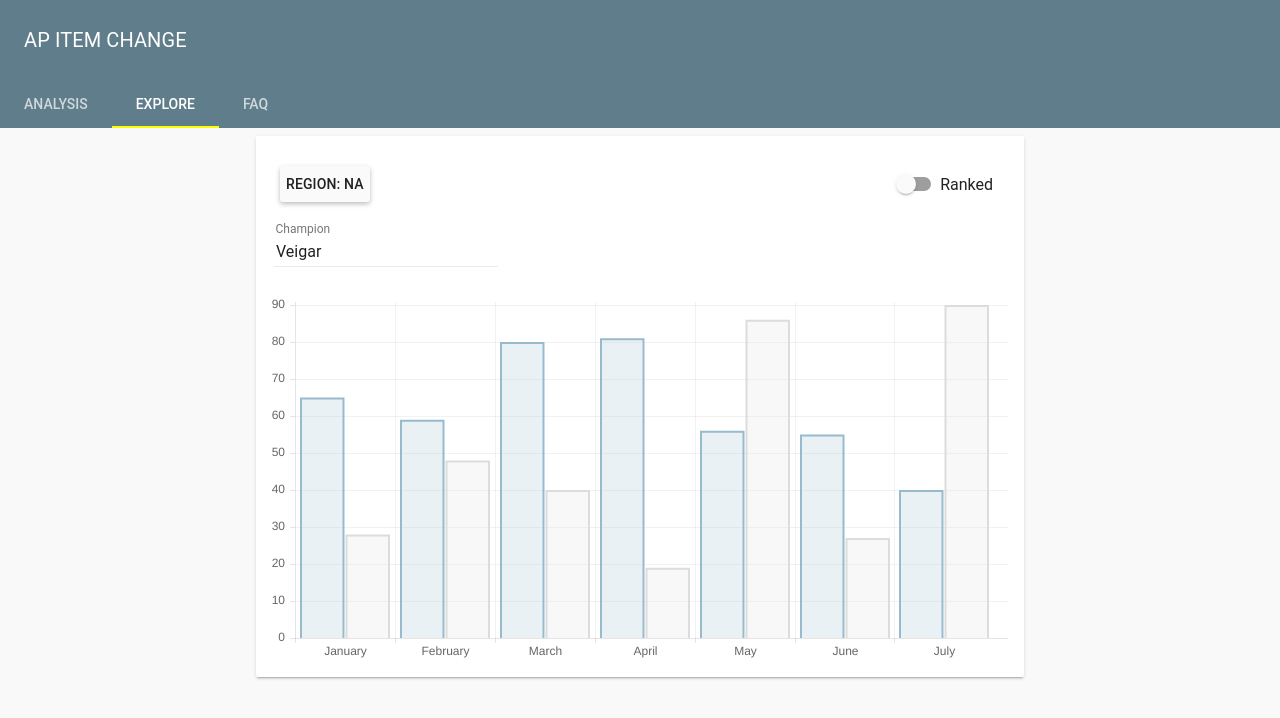
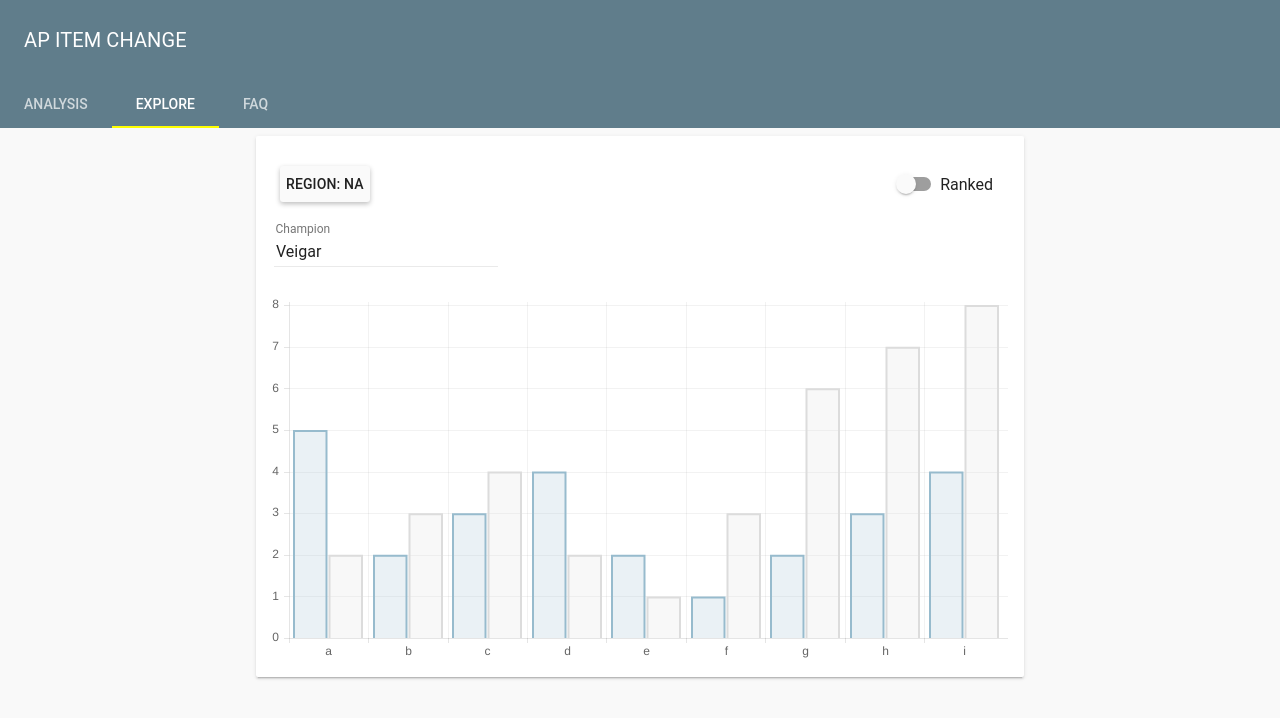
Before and after one commit to DerekHunter/APDataSet, a website: page public/index.html in a window 1280 px wide. Both pictures are taken after a click on the tab "EXPLORE". Drawn offline with Linux system fonts and the light colour scheme; a web font is replaced by a local one.

Commit message:
Fixing some stuff. and breaking other stuff

```diff
--- a/public/index.html
+++ b/public/index.html
@@ -39,6 +39,8 @@
   <script src="bower_components/angular-chart.js/dist/angular-chart.min.js"></script>
 
   <script src="js/app.js"></script>
+  <script src="js/services/championService.js"></script>
+  <script src="js/services/staticService.js"></script>
   <script src="js/controllers/analysisController.js"></script>
   <script src="js/controllers/exploreController.js"></script>
 </body>
--- a/public/js/controllers/exploreController.js
+++ b/public/js/controllers/exploreController.js
@@ -1,28 +1,25 @@
-angular.module('ApData').controller('ExploreCtrl', ['$scope', function($scope){
-    $scope.champions =[
-      {value:"veigar", display: "Veigar",
-        data:[[65, 59, 80, 81, 56, 55, 40],
-              [28, 48, 40, 19, 86, 27, 90]]
-      },
-      {value:"riven", display: "Riven",
-        data: [[25, 99, 85, 41, 56, 55, 40],
-               [18, 28, 60, 99, 86, 27, 90]]
-      },
-      {value:"jinx", display:"Jinx",
-        data: [[25, 29, 25, 41, 56, 95, 90],
-               [18, 38, 10, 39, 86, 27, 20]]
+angular.module('ApData')
+.controller('ExploreCtrl',['$scope', 'ChampionService', 'StaticDataService',
+function($scope, ChampionService, StaticDataService){
+
+    $scope.currentChampion = ChampionService;
+    $scope.static = StaticDataService;
+
+    $scope.currentChampion.setCurrentChampion(1);
+
+    $scope.currentRegion = "NA"
+
+    $scope.searchText = $scope.static.champions[0].display;
+
+    $scope.selectedChampionChange = function(champId){
+      if(isValidChampion(champId)){
+          for(i = 0; i < $scope.static.champions.length; i++){
+            if( $scope.static.champions[i].id == champId){
+              $scope.searchText = $scope.static.champions[i].display
+              $scope.currentChampion.setCurrentChampion($scope.static.champions[i].id);
+            }
+          }
       }
-    ];
-
-    $scope.loading = false;
-    $scope.currentRegion = "NA"
-    $scope.regions = ['NA', 'OCE', 'EUNE', 'BR']
-    $scope.selectedChampion = $scope.champions[0];
-    $scope.searchText = null;
-    $scope.labels = ["January", "February", "March", "April", "May", "June", "July"];
-    $scope.series = ['Series A', 'Series B'];
-    $scope.selectedItemChange = function(champion){
-      console.log("Changed item");
     }
 
     $scope.onRegionChange = function(item){
@@ -33,7 +30,7 @@ angular.module('ApData').controller('ExploreCtrl', ['$scope', function($scope){
       if($scope.searchText == ''){
         return $scope.champions
       }else{
-        var results = query ? $scope.champions.filter( createFilterFor(query) ) : [];
+        var results = query ? $scope.static.champions.filter( createFilterFor(query) ) : [];
         return results;
       }
     }
@@ -41,7 +38,16 @@ angular.module('ApData').controller('ExploreCtrl', ['$scope', function($scope){
     function createFilterFor(query) {
       var lowercaseQuery = angular.lowercase(query);
       return function filterFn(champion) {
-        return (champion.value.indexOf(lowercaseQuery) === 0);
+        return (angular.lowercase(champion.display).indexOf(lowercaseQuery) === 0);
       };
     }
+
+    function isValidChampion(name){
+      for(i = 0; i < $scope.static.champions.length; i++){
+        if( $scope.static.champions[i].id == name){
+          return true;
+        }
+      }
+      return false;
+    }
 }]);
--- /dev/null
+++ b/public/js/services/championService.js
@@ -0,0 +1,17 @@
+angular.module('ApData').factory('ChampionService', function() {
+   var ChampionService = {};
+
+   ChampionService.isLoading = true;
+
+   ChampionService.setCurrentChampion = function(id){
+      ChampionService.isLoading = true
+      ChampionService.labels = ['a',"b","c","d","e","f","g","h","i"]
+      ChampionService.data = [[5,2,3,4,2,1,2,3,4],
+                                [2,3,4,2,1,3,6,7,8]]
+      ChampionService.isLoading = false;
+      ChampionService.id = id;
+      ChampionService.isLoading = false;
+   }
+
+   return ChampionService;
+ });
--- /dev/null
+++ b/public/js/services/staticService.js
@@ -0,0 +1,13 @@
+angular.module('ApData').factory('StaticDataService', function() {
+   var StaticData = {};
+
+   StaticData.champions =[
+     {id:"1", display: "Veigar"},
+     {id:"2", display: "Riven"},
+     {id:"3", display:"Jinx"}
+   ];
+
+   StaticData.regions = ['NA', 'OCE', 'EUNE', 'BR']
+
+   return StaticData;
+ });
--- a/public/partials/explore.html
+++ b/public/partials/explore.html
@@ -9,7 +9,7 @@
             </md-button>
             <md-menu-content>
               <div layout="column" layout-align="start center">
-                <div ng-repeat="item in regions">
+                <div ng-repeat="item in static.regions">
                   <md-menu-item>
                     <md-button ng-click="onRegionChange(item)" aria-label="Do something">
                       {{item}}
@@ -28,10 +28,10 @@
         <div layout="row" layout-align="start start">
           <div layout = "row" layout-aign="start start" flex="25">
             <md-autocomplete
-            md-selected-item="selectedChampion"
+            md-selected-item="currentChampion.name"
             md-search-text-change="searchTextChange(searchText)"
             md-search-text="searchText"
-            md-selected-item-change="selectedItemChange(champion)"
+            md-selected-item-change="selectedChampionChange(champion.id)"
             md-items="champion in querySearch(searchText)"
             md-item-text="champion.display"
             md-min-length="0"
@@ -44,11 +44,11 @@
           </md-autocomplete>
         </div>
       </div>
-      <div ng-if="!loading">
-        <canvas id="bar" class="chart chart-bar" data="selectedChampion.data"
-        labels="labels"></canvas>
+      <div ng-if="!champion.isLoading">
+        <canvas id="bar" class="chart chart-bar" data="currentChampion.data"
+        labels="currentChampion.labels"></canvas>
       </div>
-      <div ng-if="loading">
+      <div ng-if="champion.isLoading">
         <div layout="row" layout-align="center">
         <md-progress-circular md-mode="indeterminate"></md-progress-circular>
       </div>
```
Also changed, not shown: 2 other files.
